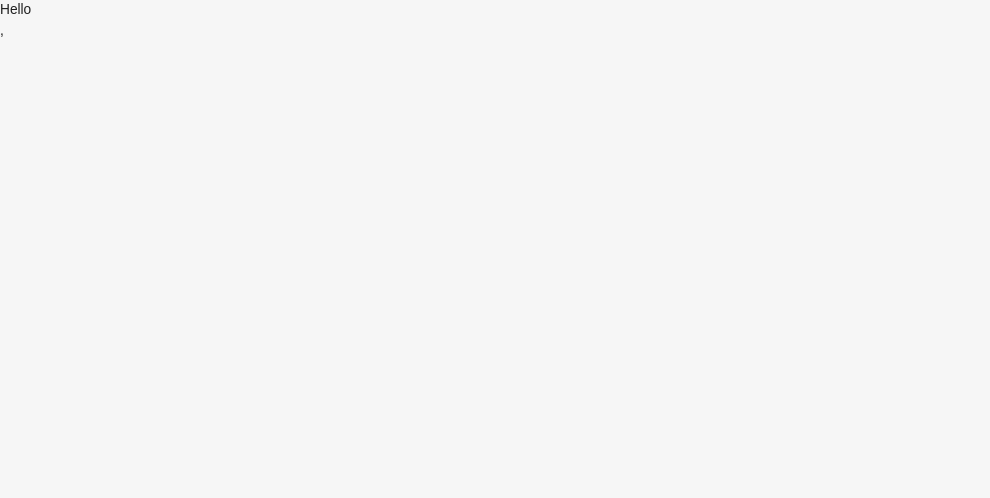
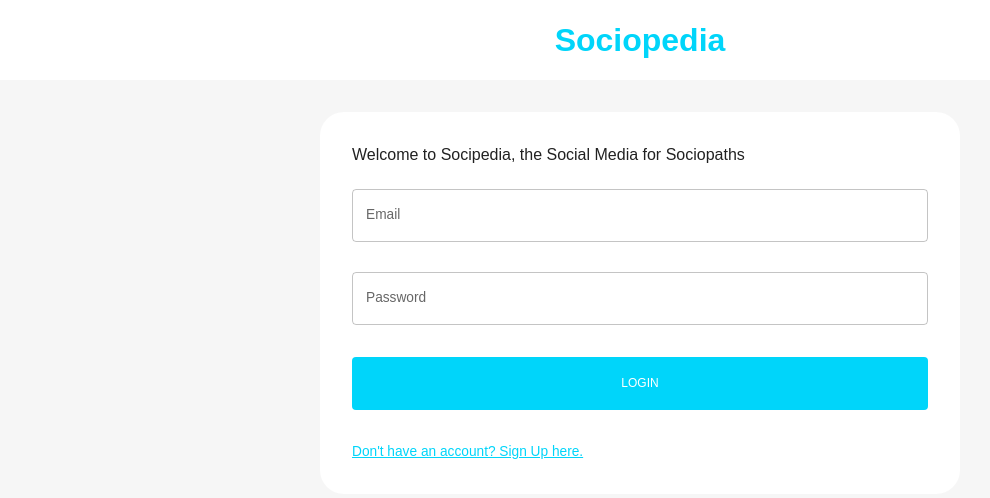
Before and after one commit to delaquash/socialites, a React (Vite) app in the folder clients/: page / in a window 1280 px wide. Shown: the top 498 px of the page, without its empty margins (0-990 px from the left). Built offline with nearby package versions, Linux system fonts and the light colour scheme.

Commit message:
fixed: login and register form

```diff
--- a/clients/src/App.jsx
+++ b/clients/src/App.jsx
@@ -1,6 +1,6 @@
 import { useMemo } from 'react';
-import HomePage from './pages/HomePage/HomePage';
-import LoginPage from './pages/LoginPage/LoginPage';
+import HomePage from './Pages/HomePage/HomePage';
+import LoginPage from './Pages/LoginPage/LoginPage';
 import { useSelector } from "react-redux";
 import { CssBaseline, ThemeProvider } from "@mui/material";
 import { createTheme } from "@mui/material/styles";
--- a/clients/src/Components/WidgetWrapper.jsx
+++ b/clients/src/Components/WidgetWrapper.jsx
@@ -7,4 +7,4 @@ const WidgetWrapper= styled(Box)(({ theme })=>({
     borderRadius: "0.75rem"
 }));
 
-export default Wrapper;
+export default WidgetWrapper;
--- a/clients/src/Pages/LoginPage/Form.jsx
+++ b/clients/src/Pages/LoginPage/Form.jsx
@@ -98,79 +98,81 @@ const Form = () => {
       }
   }
 
-  const handleSubmit=async(e, values, onSubmitProps)=> {
+  const handleFormSubmit=async(e, values, onSubmitProps)=> {
     e.preventDefault()
     if(isLogin) await login(values, onSubmitProps);
     if(isRegister) await register(values, onSubmitProps)
   }
   return (
     <Formik
-      onSubmit={handleSubmit}
+      onSubmit={handleFormSubmit}
       initialValues={isLogin ? initialValuesLogin : initialValuesRegister}
-      validationSchema={isLogin ? loginSchema : registerSchema }
+      validationSchema={isLogin ? loginSchema : registerSchema}
     >
-        {(formik) => {
-        const {
+    {({
       values,
-          handleChange,
-          handleSubmit,
       errors,
       touched,
       handleBlur,
-          isValid,
-          dirty
-        } = formik;
-        <Form onSubmit={handleSubmit}>
+      handleChange,
+      handleSubmit,
+      setFieldValue,
+      resetForm,
+    }) => (
+      <form onSubmit={handleSubmit}>
         <Box
           display="grid"
           gap="30px"
           gridTemplateColumns="repeat(4, minmax(0, 1fr))"
           sx={{
-                "& > div": {gridColumn: isNonMobile ? undefined : "span 4"}
+            "& > div": { gridColumn: isNonMobile ? undefined : "span 4" },
           }}
         >
-            {/* This is for register section */}
           {isRegister && (
             <>
               <TextField
                 label="First Name"
                 onBlur={handleBlur}
                 onChange={handleChange}
-                  values={values.firstName}
+                value={values.firstName}
                 name="firstName"
-                  errors={Boolean(touched.firstName) && Boolean(errors.firstName)}
+                error={
+                  Boolean(touched.firstName) && Boolean(errors.firstName)
+                }
                 helperText={touched.firstName && errors.firstName}
-                  sx={{ gridColumn: "span 2"}}
+                sx={{ gridColumn: "span 2" }}
               />
               <TextField
                 label="Last Name"
                 onBlur={handleBlur}
                 onChange={handleChange}
-                  values={values.lastName}
+                value={values.lastName}
                 name="lastName"
-                  errors={Boolean(touched.lastName) && Boolean(errors.lastName)}
+                error={Boolean(touched.lastName) && Boolean(errors.lastName)}
                 helperText={touched.lastName && errors.lastName}
-                  sx={{ gridColumn: "span 2"}}
+                sx={{ gridColumn: "span 2" }}
               />
               <TextField
                 label="Location"
                 onBlur={handleBlur}
                 onChange={handleChange}
-                  values={values.location}
+                value={values.location}
                 name="location"
-                  errors={Boolean(touched.location) && Boolean(errors.location)}
+                error={Boolean(touched.location) && Boolean(errors.location)}
                 helperText={touched.location && errors.location}
-                  sx={{ gridColumn: "span 2"}}
+                sx={{ gridColumn: "span 4" }}
               />
               <TextField
                 label="Occupation"
                 onBlur={handleBlur}
                 onChange={handleChange}
-                  values={values.occupation}
+                value={values.occupation}
                 name="occupation"
-                  errors={Boolean(touched.occupation) && Boolean(errors.occupation)}
+                error={
+                  Boolean(touched.occupation) && Boolean(errors.occupation)
+                }
                 helperText={touched.occupation && errors.occupation}
-                  sx={{ gridColumn: "span 2"}}
+                sx={{ gridColumn: "span 4" }}
               />
               <Box
                 gridColumn="span 4"
@@ -179,7 +181,7 @@ const Form = () => {
                 p="1rem"
               >
                 <Dropzone
-                      acceptedFiles=".jpg, .jpeg, .png"
+                  acceptedFiles=".jpg,.jpeg,.png"
                   multiple={false}
                   onDrop={(acceptedFiles) =>
                     setFieldValue("picture", acceptedFiles[0])
@@ -190,12 +192,12 @@ const Form = () => {
                       {...getRootProps()}
                       border={`2px dashed ${palette.primary.main}`}
                       p="1rem"
-                            sx={{ "$:hover": { cursor: "pointer" }}}
+                      sx={{ "&:hover": { cursor: "pointer" } }}
                     >
-                          <input {...getInputProps()}/>
+                      <input {...getInputProps()} />
                       {!values.picture ? (
-                            <p>Add pictures here...</p>
-                          ): (
+                        <p>Add Picture Here</p>
+                      ) : (
                         <FlexBetween>
                           <Typography>{values.picture.name}</Typography>
                           <EditOutlinedIcon />
@@ -207,16 +209,16 @@ const Form = () => {
               </Box>
             </>
           )}
-            {/* This is for logging in */}
+
           <TextField
             label="Email"
             onBlur={handleBlur}
             onChange={handleChange}
             value={values.email}
             name="email"
-              error={Boolean(touched.email) && Boolean(touched.email)}
+            error={Boolean(touched.email) && Boolean(errors.email)}
             helperText={touched.email && errors.email}
-              sx={{ gridColumn: "span 4"}}
+            sx={{ gridColumn: "span 4" }}
           />
           <TextField
             label="Password"
@@ -225,12 +227,13 @@ const Form = () => {
             onChange={handleChange}
             value={values.password}
             name="password"
-              error={Boolean(touched.password) && Boolean(touched.password)}
+            error={Boolean(touched.password) && Boolean(errors.password)}
             helperText={touched.password && errors.password}
-              sx={{ gridColumn: "span 4"}}
+            sx={{ gridColumn: "span 4" }}
           />
         </Box>
-            {/* buttons */}
+
+        {/* BUTTONS */}
         <Box>
           <Button
             fullWidth
@@ -240,30 +243,32 @@ const Form = () => {
               p: "1rem",
               backgroundColor: palette.primary.main,
               color: palette.background.alt,
-                    "$:hover": {color: palette.primary.main}
+              "&:hover": { color: palette.primary.main },
             }}
           >
-                {isLogin ? "LOGIN" : "REGISTER" }
+            {isLogin ? "LOGIN" : "REGISTER"}
           </Button>
           <Typography
             onClick={() => {
               setPageType(isLogin ? "register" : "login");
-                    resetFrom()
+              resetForm();
             }}
             sx={{
               textDecoration: "underline",
               color: palette.primary.main,
-                "$:hover": {
+              "&:hover": {
                 cursor: "pointer",
-                  color: palette.primary.main
-                }
+                color: palette.primary.light,
+              },
             }}
           >
-                {isLogin ? "Dont't have an account yet? Kindly sign up here..." : "Already have an account? Log in here...."}
+            {isLogin
+              ? "Don't have an account? Sign Up here."
+              : "Already have an account? Login here."}
           </Typography>
         </Box>
-        </Form>
-        }}
+      </form>
+    )}
     </Formik>
   )
 }
--- a/clients/src/Pages/LoginPage/LoginPage.jsx
+++ b/clients/src/Pages/LoginPage/LoginPage.jsx
@@ -1,43 +1,35 @@
 import { Box, Typography, useMediaQuery, useTheme } from "@mui/material";
 import Form from "./Form";
-import Hello from "./Hello";
 
 
 const LoginPage = () => {
     const theme = useTheme();
     const isNonMobileScreens = useMediaQuery("(min-width: 1000px");
     return (
-      <>
-      <Form />
-      <Hello />
-      </>
-
-        // <Box>
-        //   <Box
-        //     width="100%"
-        //     backgroundColor={theme.palette.background.alt}
-        //     p="1rem 6%"
-        //     textAlign="center"
-        //   >
-        //     <Typography fontWeight="bold" fontSize="32px" color="primary">
-        //       Sociopedia
-        //     </Typography>
-        //   </Box>
-
-        //   <Box
-        //     width={isNonMobileScreens ? "50%" : "93%"}
-        //     p="2rem"
-        //     m="2rem auto"
-        //     borderRadius="1.5rem"
-        //     backgroundColor={theme.palette.background.alt}
-        //   >
-        //     <Typography fontWeight="500" variant="h5" sx={{ mb: "1.5rem" }}>
-        //       Welcome to Socipedia, the Social Media for Sociopaths
-        //       <Form />
-        //     </Typography>
-        //     <Hello />
-        //   </Box>
-        // </Box>
+        <Box>
+          <Box
+            width="100%"
+            backgroundColor={theme.palette.background.alt}
+            p="1rem 6%"
+            textAlign="center"
+          >
+            <Typography fontWeight="bold" fontSize="32px" color="primary">
+              Sociopedia
+            </Typography>
+          </Box>
+          <Box
+            width={isNonMobileScreens ? "50%" : "93%"}
+            p="2rem"
+            m="2rem auto"
+            borderRadius="1.5rem"
+            backgroundColor={theme.palette.background.alt}
+          >
+            <Typography fontWeight="500" variant="h5" sx={{ mb: "1.5rem" }}>
+              Welcome to Socipedia, the Social Media for Sociopaths
+            </Typography>
+            <Form />
+          </Box>
+        </Box>
       );
 }
 
```
Also changed, not shown: clients/src/Components/UserImage.jsx (added, +17 -0 lines), clients/src/Pages/Widget/UserWidget.jsx (added, +33 -0 lines). Lines whose indentation alone changed are shown as unchanged.
